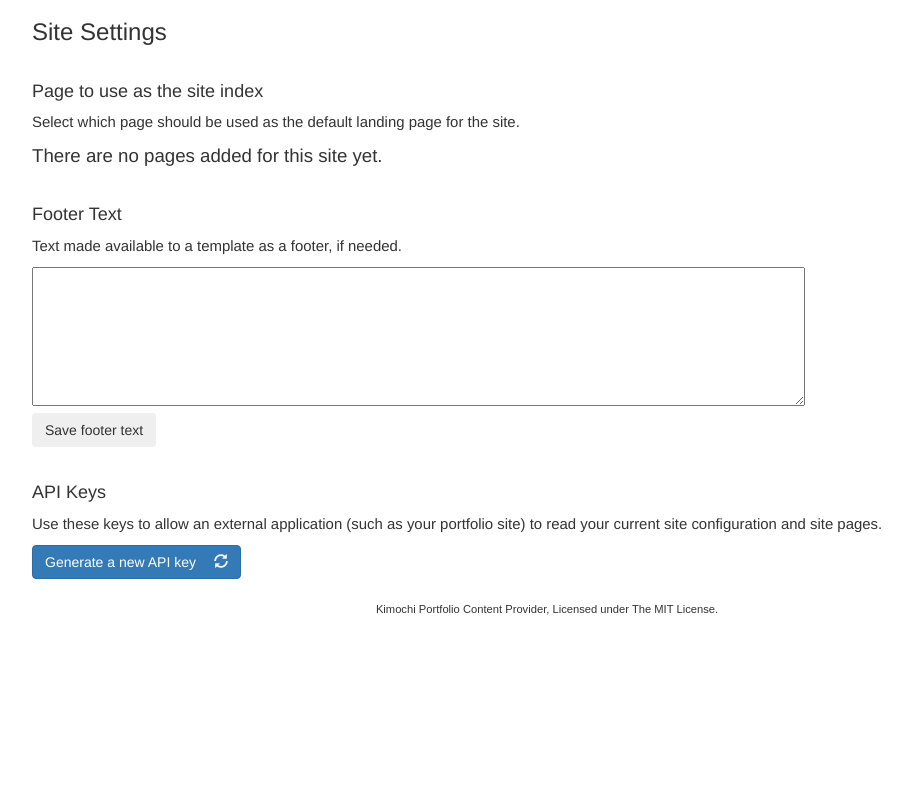
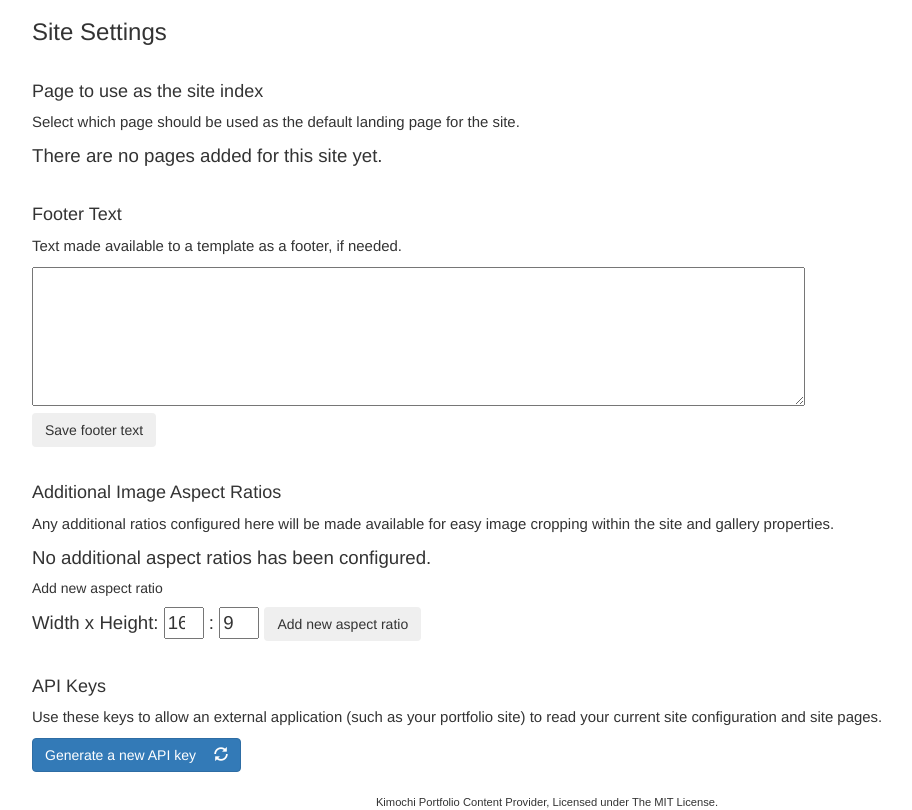
Before and after one commit to matslindh/kimochi, a Python web app: template kimochi/templates/site.mako in a window 1280 px wide. Shown: the part 110-920 px from the top of the page, without its empty margins (93-1005 px from the left). Before the commit the page ends 725 px from the top, so only its background shows below. Run offline with Mako, Linux system fonts and the light colour scheme; the template is opened without the code that fills it, so the values that code supplies are empty; some libraries are stand-ins or nearby versions.

Commit message:
Addable aspect ratios on site details page

```diff
--- a/kimochi/templates/site.mako
+++ b/kimochi/templates/site.mako
@@ -57,6 +57,43 @@
 </form>
 
 <h4 class="option-header">
+    Additional Image Aspect Ratios
+</h4>
+
+<p class="option-description">
+    Any additional ratios configured here will be made available for easy image cropping within the site and gallery properties.
+</p>
+
+% if site.aspect_ratios:
+    <table class="table table-striped">
+        % for aspect_ratio in site.aspect_ratios:
+            <tr>
+                <td>
+                    ${aspect_ratio.width}:${aspect_ratio.height}
+                </td>
+            </tr>
+        % endfor
+    </table>
+% else:
+    No additional aspect ratios has been configured.
+% endif
+
+<h5>Add new aspect ratio</h5>
+
+<form method="post">
+    <input type="hidden" name="csrf_token" value="${request.session.get_csrf_token()}" />
+
+    Width x Height:
+    <input type="number" value="16" name="aspect_ratio_width" style="width: 40px;" /> :
+    <input type="number" value="9" name="aspect_ratio_height" style="width: 40px;" />
+
+    <button class="btn">
+        Add new aspect ratio
+    </button>
+</form>
+
+
+<h4 class="option-header">
     API Keys
 </h4>
 
```
Also changed, not shown: kimochi/views/site.py (+15 -0 lines).
